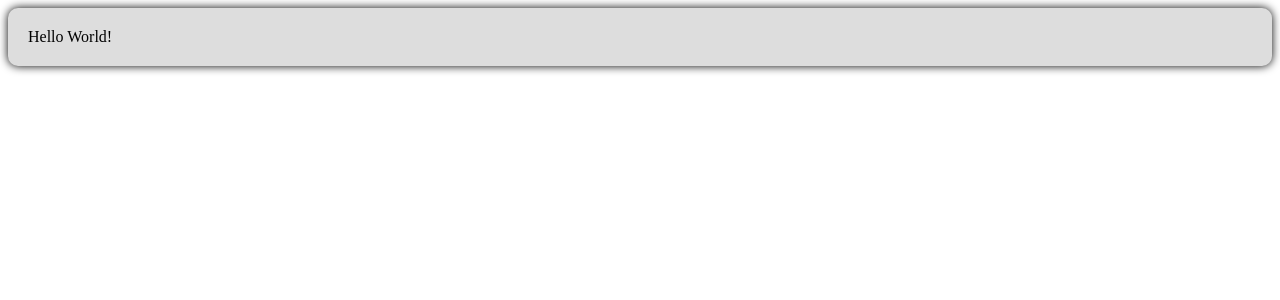
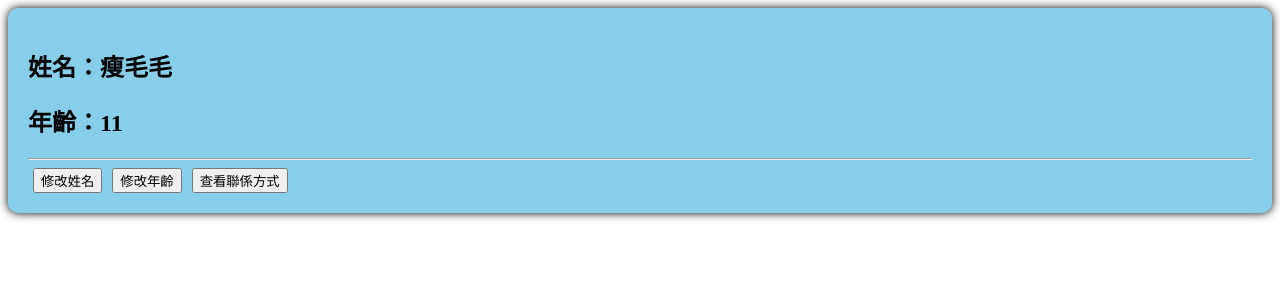
Before and after one commit to lightblueskyline/ShangGuiGu_YuShenXinBan_Vue3_2024, a Vue app in the folder code/vue3_test/: page / in a window 1280 px wide. Shown: the top 300 px of the page. Built offline with nearby package versions, Linux system fonts and the light colour scheme.

Commit message:
2024/07/03

```diff
--- a/code/vue3_test/src/App.vue
+++ b/code/vue3_test/src/App.vue
@@ -1,15 +1,16 @@
 <template>
-    <!--HTML-->
-    <div class="app">
-        Hello World!
+    <div>
+        <Person></Person>
     </div>
 </template>
 
-<script lang="ts">
+<script setup lang="ts">
 // JS TS
-export default {
-    name: 'App' // 組件名稱
-}
+// export default {
+//     name: 'App' // 組件名稱
+// }
+
+import Person from './components/Person.vue';
 </script>
 
 <style scoped>
--- /dev/null
+++ b/code/vue3_test/src/components/Person.vue
@@ -0,0 +1,72 @@
+<template>
+    <div class="person">
+        <h2>姓名：{{ name }}</h2>
+        <h2>年齡：{{ age }}</h2>
+        <hr>
+        <button @click="changeName">修改姓名</button>
+        <button @click="changeAge">修改年齡</button>
+        <button @click="showTel">查看聯係方式 </button>
+    </div>
+</template>
+
+<script lang="ts">
+export default {
+    name: 'Person',
+    // setup() {
+    //     // 數據
+    //     let name = '瘦毛毛' // 此時變量非響應式
+    //     let age = 33 // 此時變量非響應式
+    //     let tel = '13888888888' // 此時變量非響應式
+
+    //     // 方法
+    //     function changeName() {
+    //         name = 'M_0v0_M' // 如此修改變量，頁面沒有變化
+    //     }
+    //     function changeAge() {
+    //         age += 1
+    //     }
+    //     function showTel() {
+    //         alert(tel)
+    //     }
+
+    //     // 暴露
+    //     return { name, age, changeName, changeAge, showTel }
+    //     // setup 的返回值也可以為一個渲染函數
+    //     // return () => { '哈哈' }
+    // }
+}
+</script>
+<!--setup 語法糖 自動返回暴露-->
+<script setup lang="ts">
+import { ref } from 'vue';
+
+// 數據
+// let name = '瘦毛毛' // 此時變量非響應式
+let name = ref('瘦毛毛') // ref 基本類型的響應式變量
+// let age = 11 // 此時變量非響應式
+let age = ref(11) // ref 基本類型的響應式變量
+let tel = '13888888888' // 此時變量非響應
+// 方法
+function changeName() {
+    name.value = 'M_0v0_M' // 如此修改變量，頁面沒有變化
+}
+function changeAge() {
+    age.value += 1
+}
+function showTel() {
+    alert(tel)
+}
+</script>
+
+<style scoped>
+.person {
+    background-color: skyblue;
+    box-shadow: 0 0 10px;
+    border-radius: 10px;
+    padding: 20px;
+}
+
+button {
+    margin: 0 5px;
+}
+</style>
--- a/code/vue3_test/src/main.ts
+++ b/code/vue3_test/src/main.ts
@@ -3,4 +3,6 @@
 // 引入 App 根組件
 import App from './App.vue'
 
-createApp(App).mount('#app')
+// #app => code\vue3_test\index.html => <div id="app"></div>
+const app = createApp(App)
+app.mount('#app')
```
Also changed, not shown: 1 other file (tests, documents, lock files or other folders).
